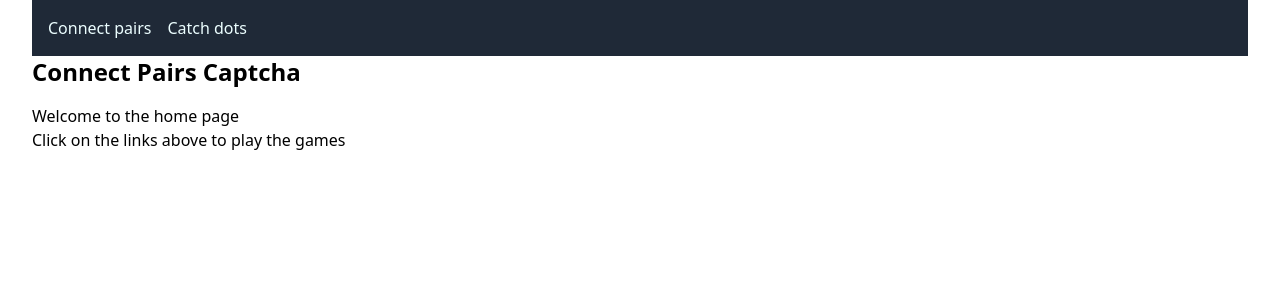
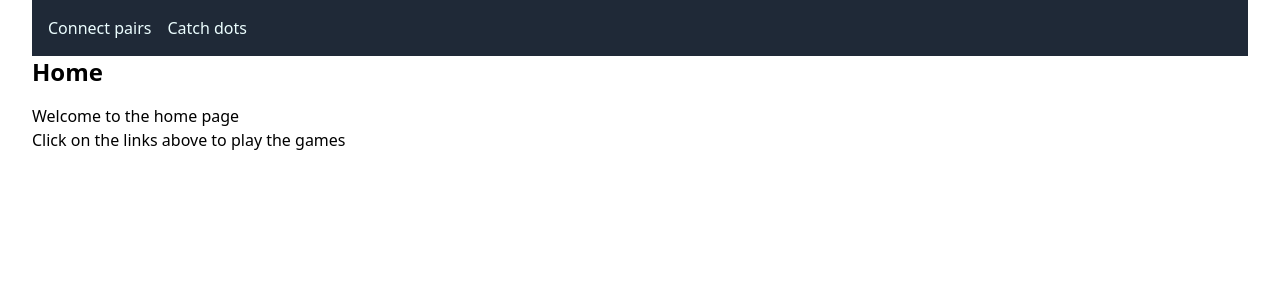
Before and after one commit to dsouzaalfred/cpatcha-nerdvember, a React (Create React App) app: page / in a window 1280 px wide. Shown: the top 300 px of the page. Built offline with nearby package versions, Linux system fonts and the light colour scheme.

Commit message:
update home title

```diff
--- a/src/HomePage.js
+++ b/src/HomePage.js
@@ -6,7 +6,7 @@
   return (
     <Container>
       <TopMenu />
-      <h1 className="text-2xl font-bold mb-4">Connect Pairs Captcha</h1>
+      <h1 className="text-2xl font-bold mb-4">Home</h1>
       <p>Welcome to the home page</p>
       <p>Click on the links above to play the games</p>
     </Container>
```
